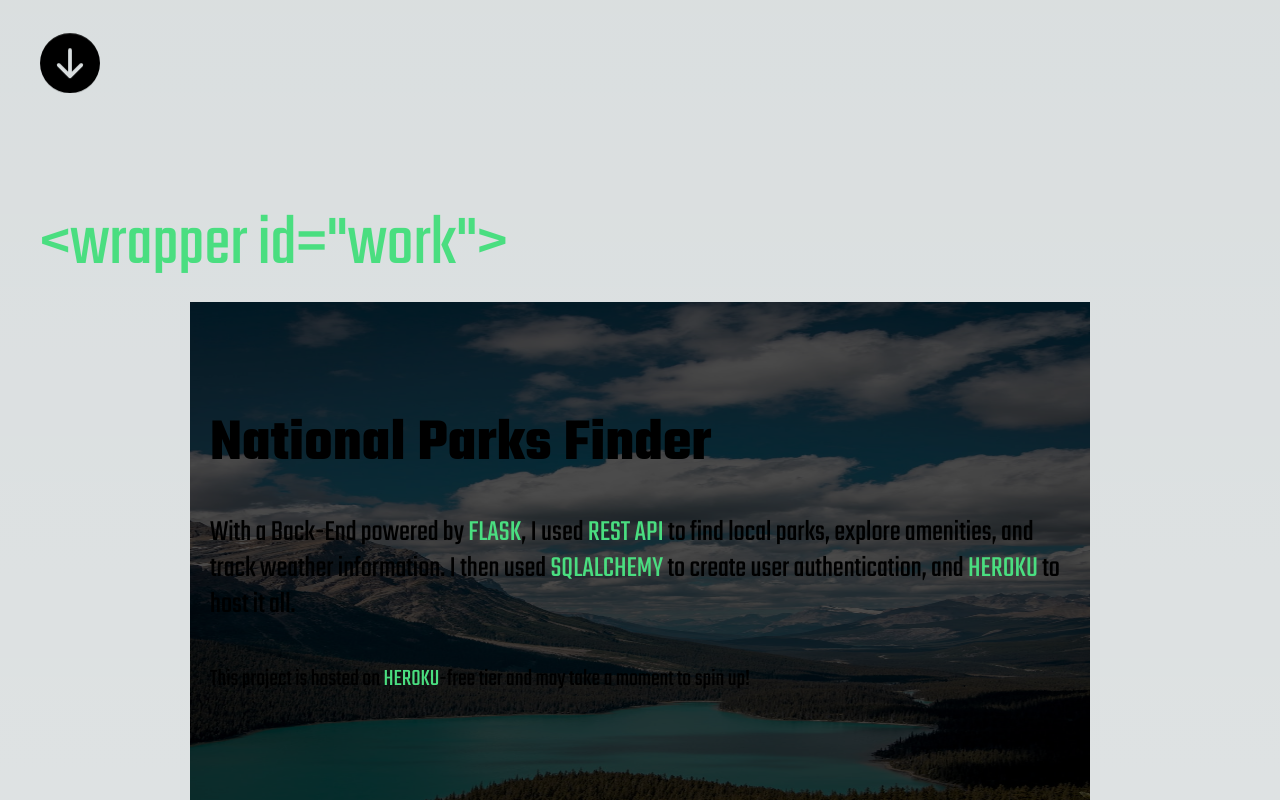
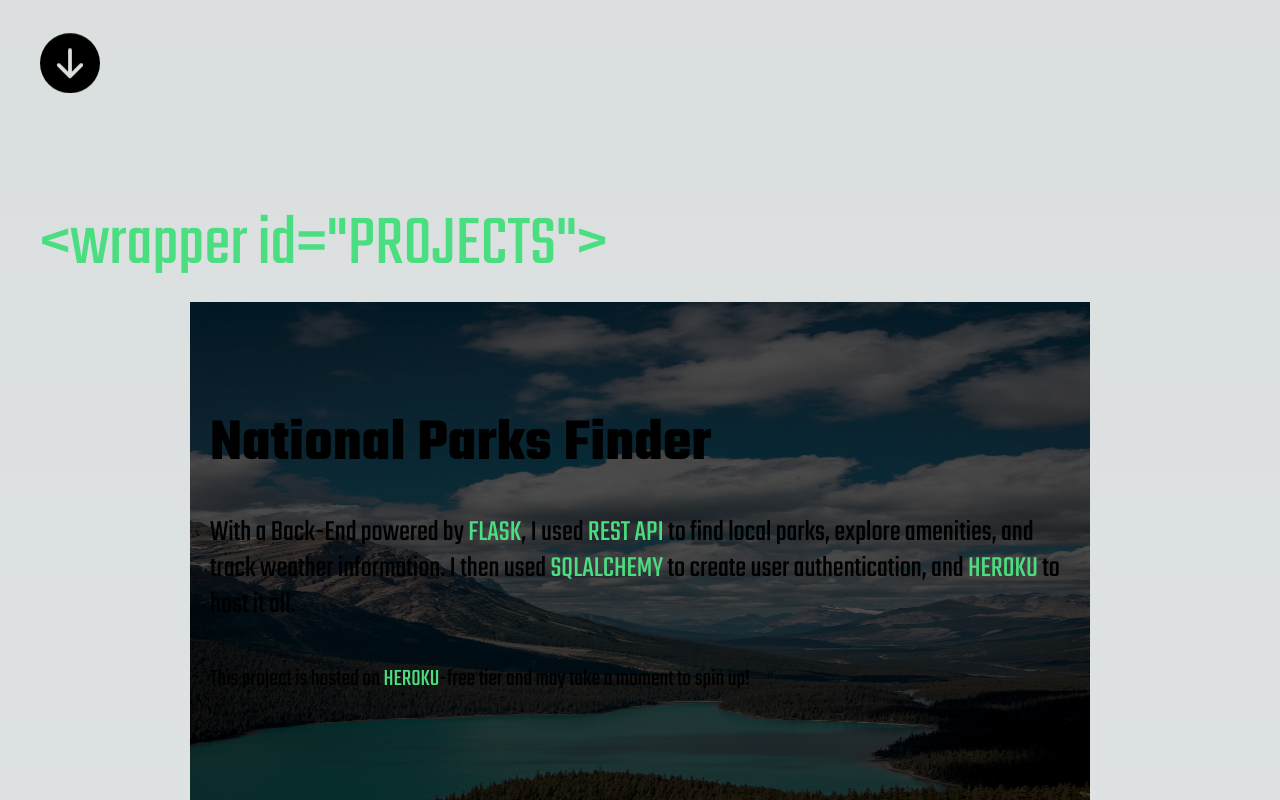
Before and after one commit to stvckey/portfolio, a Next.js app: page / in a window 1280 px wide. Shown: the part 786-1586 px from the top of the page. Built offline with nearby package versions, Linux system fonts and the light colour scheme.

Commit message:
Update index.tsx

```diff
--- a/pages/index.tsx
+++ b/pages/index.tsx
@@ -36,7 +36,7 @@ export default function Home() {
               </div>
 
               <div className='hidden md:flex items-center space-x-3'>
-                <a href="#work" className='py-5 px-4 text-3xl font-tekobold hover:text-green-400 duration-500'>WORK</a>
+                <a href="#work" className='py-5 px-4 text-3xl font-tekobold hover:text-green-400 duration-500'>PROJECTS</a>
                 <a href="#about" className='py-5 px-4 text-3xl font-tekobold hover:text-green-400 duration-500'>ABOUT</a>
                 <a href="#tools" className='py-5 px-4 text-3xl font-tekobold hover:text-green-400 duration-500'>TOOLS</a>
                 <a href="#contact" className='py-5 px-4 text-3xl font-tekobold hover:text-green-400 duration-500'>CONTACT</a>
@@ -68,7 +68,7 @@ export default function Home() {
           <div className='mobile-menu z-40 absolute h-screen w-full translate-x-0 duration-500 bg-black dark:bg-white'>
 
             <a href="#work" onClick={() => setMobileMode(!mobileMode)} className='dark:text-black block py-5 px-8 text-2xl font-tekobold hover:text-green-400 duration-500'>
-              WORK
+              PROJECTS
               <p className='text-2xl md:text-4xl py-5 leading-11 font-teko text-gray-500'>//see some projects</p>
             </a>
 
@@ -96,7 +96,7 @@ export default function Home() {
           <div className='mobile-menu absolute h-screen w-full bg-black dark:bg-white -translate-x-full duration-500'>
 
             <a href="#work" className='dark:text-black block py-5 px-8 text-2xl font-tekobold hover:text-green-400 duration-500'>
-              WORK
+              PROJECTS
               <p className='text-2xl md:text-4xl py-5 leading-11 font-teko text-gray-500'>//see some projects</p>
             </a>
 
@@ -167,7 +167,7 @@ export default function Home() {
         <section id='work' className='mb-20 md:mt-5'>
 
           <h3 className='text-5xl md:text-7xl py-5 leading-11 font-teko text-green-400'>
-            &lt;wrapper id="work"&gt;
+            &lt;wrapper id="PROJECTS"&gt;
           </h3>
 
           <div className='pb-20 md:max-w-[900px] md:mx-auto'>
```
